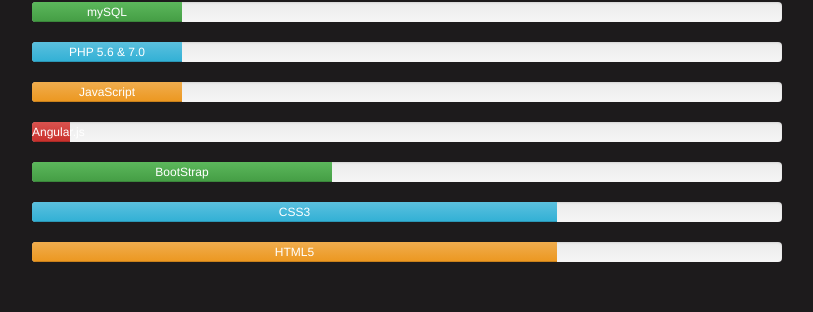
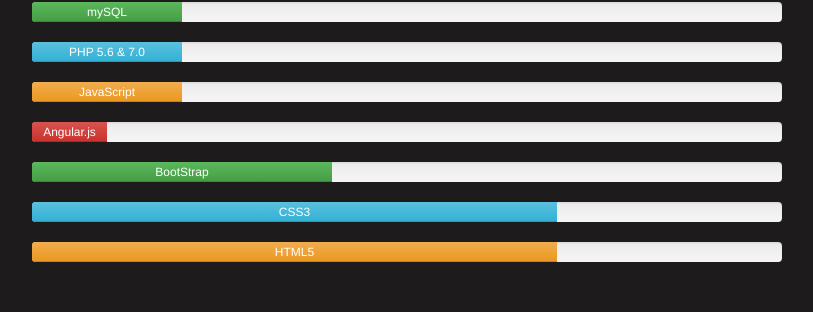
Before and after one commit to elainethomas/el41net, a PHP site: page / in a window 1280 px wide. Shown: the part 1360-1672 px from the top of the page, without its empty margins (248-1061 px from the left). Run offline with PHP 8.4, Linux system fonts and the light colour scheme; grey boxes labelled with a size stand in for pictures from a placeholder-image service; some libraries are stand-ins or nearby versions.

Commit message:
another adjustment for angular script is legible

```diff
--- a/public_html/index.php
+++ b/public_html/index.php
@@ -130,9 +130,9 @@
 								</div>
 							</div>
 							<div class="progress">
-								<div class="progress-bar progress-bar-danger" role="progressbar" aria-valuenow="5"
+								<div class="progress-bar progress-bar-danger" role="progressbar" aria-valuenow="10"
 									  aria-valuemin="0"
-									  aria-valuemax="100" style="width:5%">
+									  aria-valuemax="100" style="width:10%">
 									Angular.js
 								</div>
 							</div>
```
